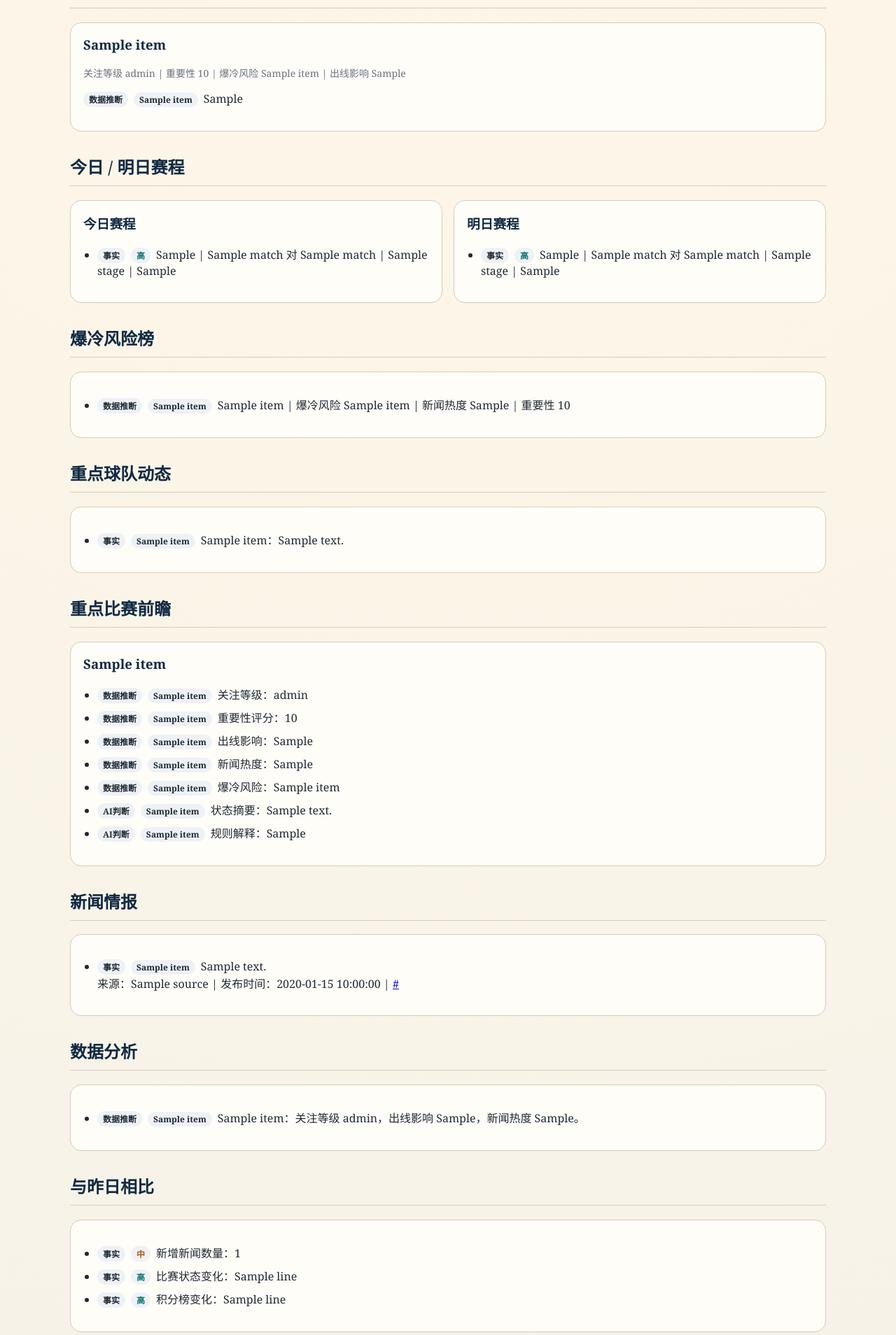
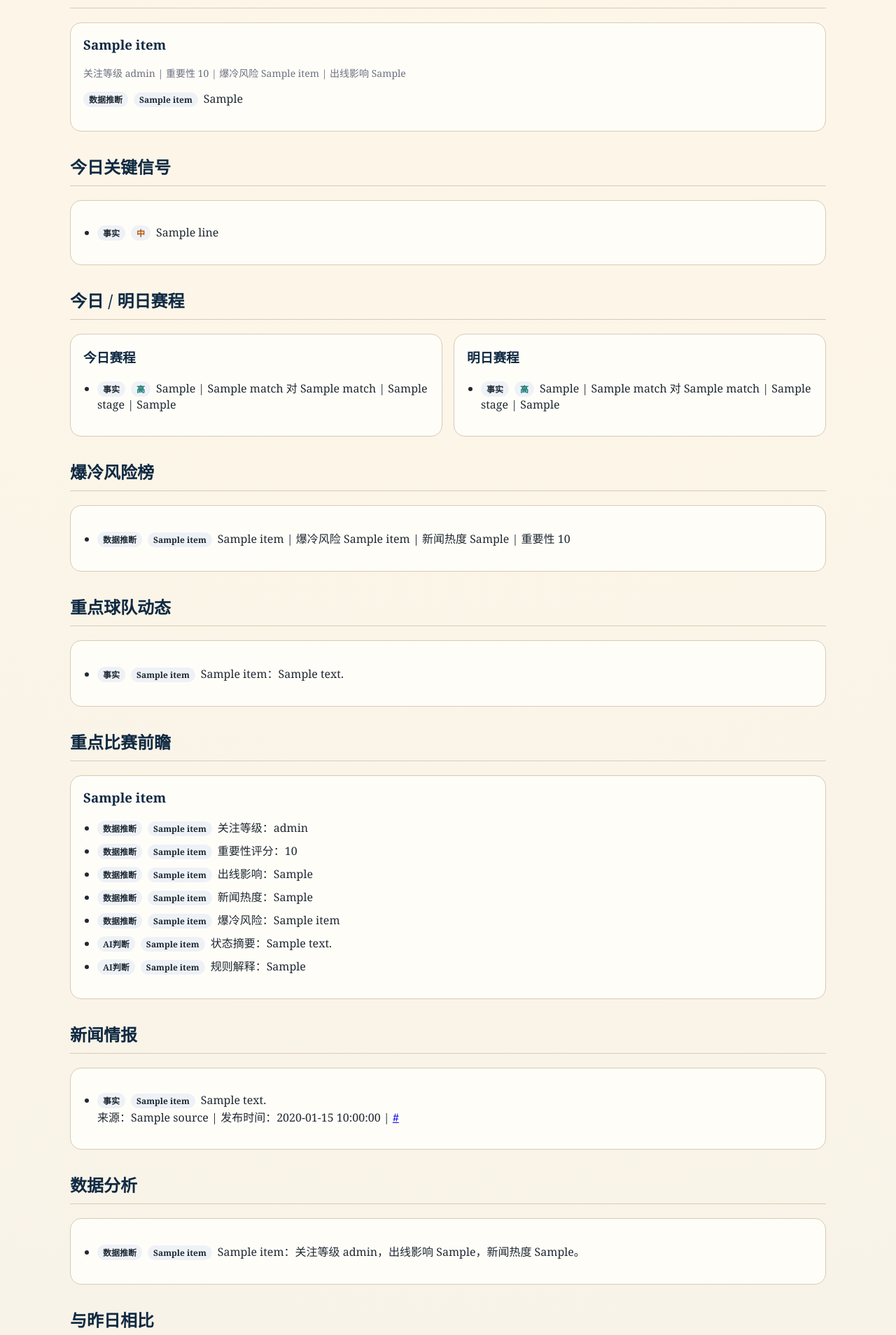
Before and after one commit to LimingMT1st/daily_mjm_analysis, a Python web app: template reports/templates/daily_report.html.j2 in a window 1280 px wide. Shown: the part 456-2364 px from the top of the page at 70% size. Run offline with Jinja, Linux system fonts and the light colour scheme; the template is opened without the code that fills it: most values are stand-ins (such as "Sample title", 1, 10 or a date in 2020).

Commit message:
Enhance Feishu briefing signal density and AI suggestions

```diff
--- a/reports/templates/daily_report.html.j2
+++ b/reports/templates/daily_report.html.j2
@@ -110,6 +110,19 @@
       <article class="card"><p>暂无重点比赛。</p></article>
       {% endif %}
     </div>
+
+    <h2>今日关键信号</h2>
+    <section class="card">
+      <ul>
+        {% if fact_briefs %}
+        {% for line in fact_briefs %}
+        <li><span class="tag">事实</span><span class="tag medium">中</span>{{ line }}</li>
+        {% endfor %}
+        {% else %}
+        <li>暂无可提炼的关键信号。</li>
+        {% endif %}
+      </ul>
+    </section>
 
     <h2>今日 / 明日赛程</h2>
     <div class="grid">
@@ -245,6 +258,19 @@
       </ul>
     </section>
 
+    <h2>AI建议</h2>
+    <section class="card">
+      <ul>
+        {% if ai_action_items %}
+        {% for line in ai_action_items %}
+        <li><span class="tag">AI判断</span><span class="tag medium">中</span>{{ line }}</li>
+        {% endfor %}
+        {% else %}
+        <li>暂无可执行建议。</li>
+        {% endif %}
+      </ul>
+    </section>
+
     <h2>数据来源说明</h2>
     <section class="card">
       <ul>
```
